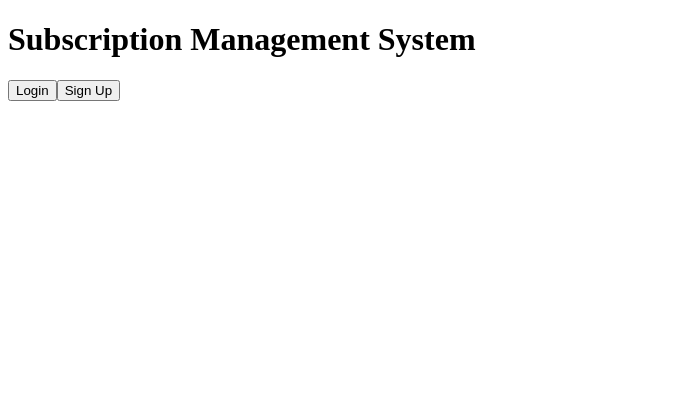
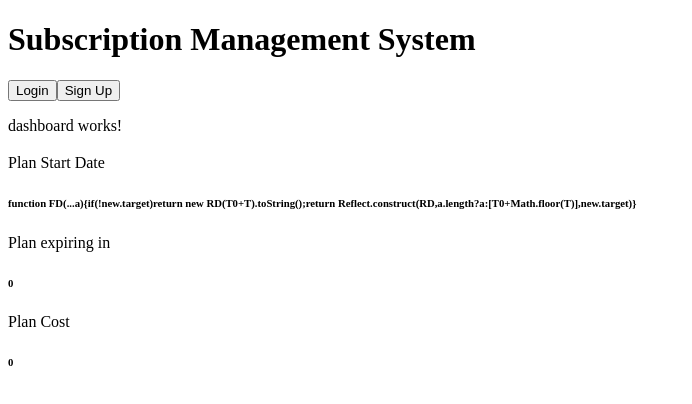
Before and after one commit to 11omkarkanase11/SubscriptionManagementSystem, an Angular app in the folder SubscriptionManagement/: page /dashboard in a window 1280 px wide. Before the commit this address led to /. Shown: the top 404 px of the page, without its empty margins (0-692 px from the left). Built offline with nearby package versions, Linux system fonts and the light colour scheme.

Commit message:
dashboard component added

```diff
--- a/SubscriptionManagement/src/app/app.routes.ts
+++ b/SubscriptionManagement/src/app/app.routes.ts
@@ -1,6 +1,8 @@
 import { Routes } from '@angular/router';
 import { LoginComponent } from './login/login.component';
+import { DashboardComponent } from './dashboard/dashboard.component';
 
 export const routes: Routes = [
-    {path:'login', component:LoginComponent}
+    {path:'login', component:LoginComponent},
+    {path:'dashboard', component:DashboardComponent}
 ];
--- /dev/null
+++ b/SubscriptionManagement/src/app/dashboard/dashboard.component.html
@@ -0,0 +1,10 @@
+<p>dashboard works!</p>
+<div id="userplan">
+<h3>{{serviceName}}</h3>
+<label for="">Plan Start Date</label>
+<h6>{{planStartDate}}</h6>
+<label for="">Plan expiring in</label>
+<h6>{{remainingDuration}}</h6>
+<label for="">Plan Cost</label>
+<h6>{{planCost}}</h6>
+</div>
--- /dev/null
+++ b/SubscriptionManagement/src/app/dashboard/dashboard.component.ts
@@ -0,0 +1,18 @@
+import { Component, OnInit } from '@angular/core';
+
+@Component({
+  selector: 'app-dashboard',
+  standalone: true,
+  imports: [],
+  templateUrl: './dashboard.component.html',
+  styleUrl: './dashboard.component.css'
+})
+export class DashboardComponent implements OnInit{
+  ngOnInit(): void {
+
+  }
+  serviceName=''
+  planStartDate= Date;
+  remainingDuration=0;
+  planCost=0;
+}
--- a/SubscriptionManagement/src/app/login/login.component.ts
+++ b/SubscriptionManagement/src/app/login/login.component.ts
@@ -1,11 +1,10 @@
 import { CommonModule } from '@angular/common';
 import { Component } from '@angular/core';
 import { FormsModule } from '@angular/forms';
-import { RouterEvent, RouterLink } from '@angular/router';
+import {Router, RouterEvent, RouterLink } from '@angular/router';
 import { Subscription } from 'rxjs';
 import { SubscriptionService } from '../subscription.service';
 import { HttpClientModule } from '@angular/common/http';
-
 @Component({
   selector: 'app-login',
   standalone: true,
@@ -15,7 +14,7 @@ import { HttpClientModule } from '@angular/common/http';
 })
 export class LoginComponent {
 
-  constructor(private loginservice : SubscriptionService){}
+  constructor(private loginservice : SubscriptionService,private router: Router){}
 
   userId='';
   password='';
@@ -25,11 +24,12 @@ export class LoginComponent {
         (response)=>{
           if(response==1){
             alert("Login Success");
+            this.router.navigateByUrl('/dashboard');
           }
           if(response==2){
             alert("Password Invalid");
           }
-          else{
+          if(response==3){
             alert("InValid Credentials");
           }
         }
```
Also changed, not shown: SubscriptionManagement/src/app/dashboard/dashboard.component.css (added), 1 other file (tests, documents, lock files or other folders).
